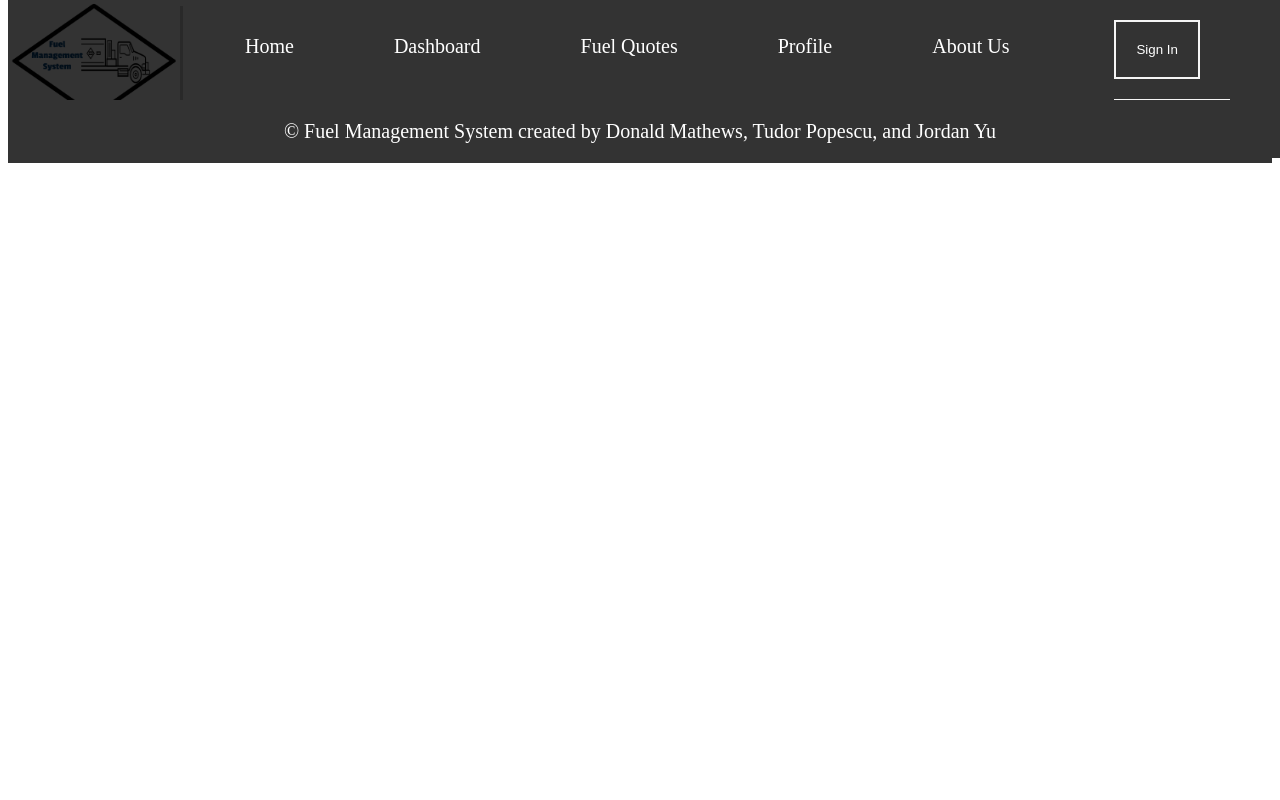
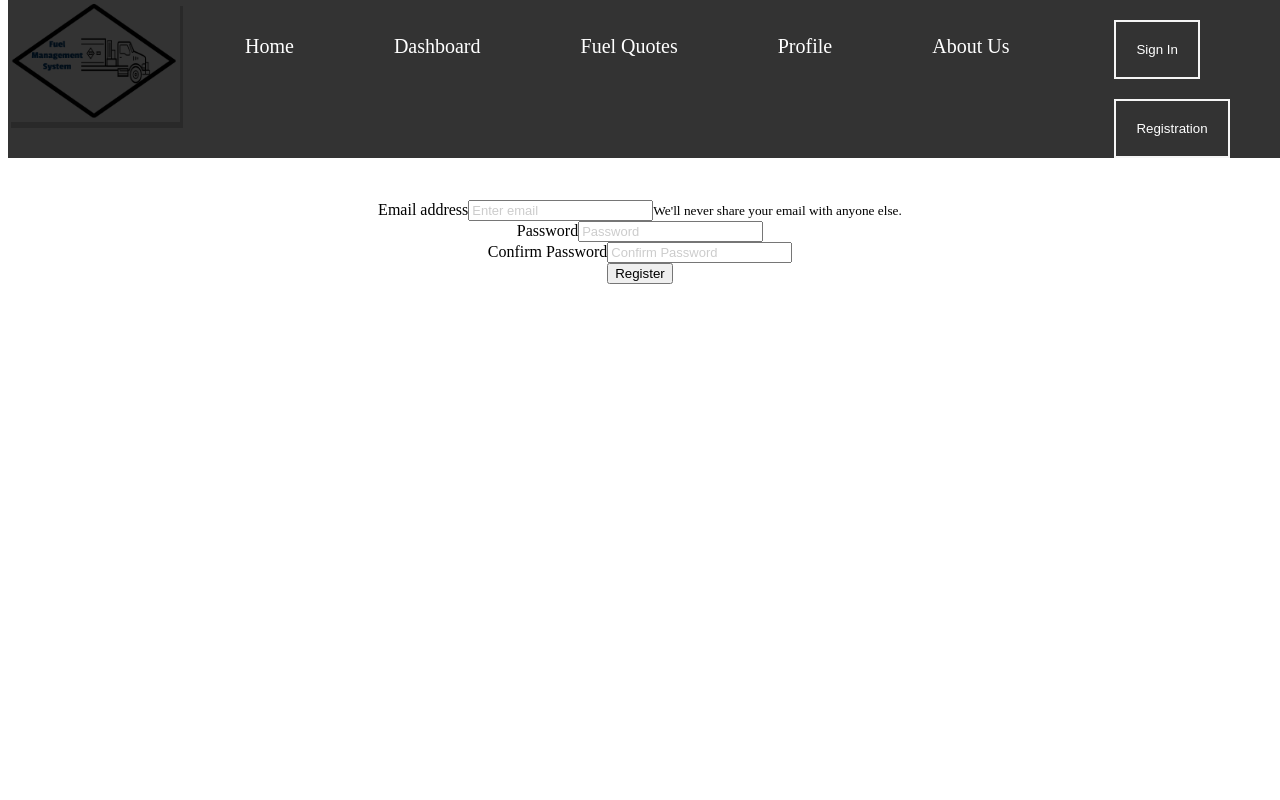
Before and after one commit to mathews1193/Fuel-Management-System, a React (Create React App) app in the folder client1/: page /register in a window 1280 px wide. Shown: the top 800 px of the page. Built offline with nearby package versions, Linux system fonts and the light colour scheme.

Commit message:
fixed layout for register page

```diff
--- a/client1/src/App.js
+++ b/client1/src/App.js
@@ -1,26 +1,14 @@
-import React, { useState } from 'react';
+import React from 'react';
 import { BrowserRouter as Router, Route } from "react-router-dom";
 import './App.css';
 import Home from './containers/Home';
 import Login from './containers/Login/Login';
 import Register from './containers/Register/Register';
-import SignUp from './containers/SignUp/SignUp';
 import Fuel from './containers/Fuel';
 import Profile from './containers/Profile';
 import Dashboard from './containers/Dashboard';
 import NavBar from './components/NavBar/NavBar';
 import Footer from './components/Footer/Footer';
-import useToken from './components/useToken';
-
-function setToken(userToken) {
-  sessionStorage.setItem('token', JSON.stringify(userToken));
-}
-
-function getToken() {
-  const tokenString = sessionStorage.getItem('token');
-  const userToken = JSON.parse(tokenString);
-  return userToken?.token
-}
 
 function App() {
 
@@ -31,7 +19,7 @@ function App() {
         <NavBar />
         <div className='container'>
           <Route exact path="/" component={Home} />
-          <Route path="/signup" component={SignUp} />
+          <Route path="/register" component={Register} />
           <Route path="/login" component={Login} />
           <Route path="/fuel-quote" component={Fuel} />
           <Route path="/client-profile" component={Profile} />
--- a/client1/src/components/Register/Register.css
+++ b/client1/src/components/Register/Register.css
@@ -1,4 +1,7 @@
-
+.card{
+  padding-top:100px;
+  height:100vh;
+}
 
   .register {
     position: relative;
--- a/client1/src/components/Register/Register.js
+++ b/client1/src/components/Register/Register.js
@@ -3,7 +3,7 @@ import './Register.css';
 
 function Register(props) {
     return (
-        <div className="card col-12 col-lg-4 login-card mt-2 hv-center">
+        <div className="card">
             <form>
                 <div className="form-group text-left">
                     <label htmlFor="exampleInputEmail1">Email address</label>
```
Also changed, not shown: client1/src/components/SignUp.js (deleted, +0 -11 lines).
